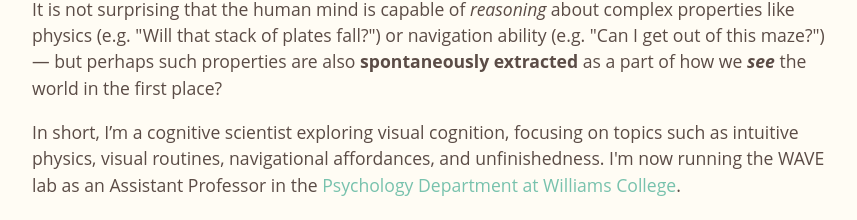
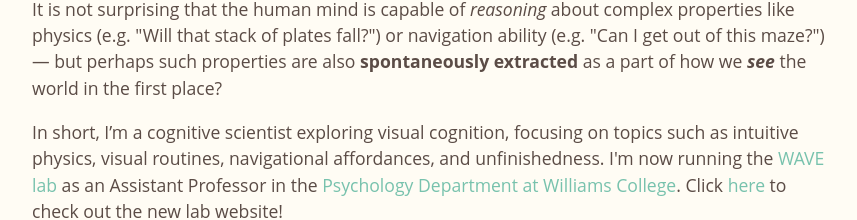
Before and after one commit to KimWWong/KimWWong.github.io, an Astro site: page / in a window 1280 px wide. Shown: the part 585-805 px from the top of the page, without its empty margins (208-1065 px from the left). Built offline with nearby package versions, Linux system fonts and the light colour scheme; Astro itself is replaced by a stand-in of ours.

Commit message:
Adds link to new lab

```diff
--- a/src/pages/index.astro
+++ b/src/pages/index.astro
@@ -15,7 +15,8 @@ const pageTitle = "Kim Wong: About";
         It is not surprising that the human mind is capable of <i>reasoning</i> about complex properties like physics (e.g. "Will that stack of plates fall?") or navigation ability (e.g. "Can I get out of this maze?") &mdash; but perhaps such properties are also <b>spontaneously extracted</b> as a part of how we <b><i>see</i></b> the world in the first place?
     </p>
     <p>
-        In short, I’m a cognitive scientist exploring visual cognition, focusing on topics such as intuitive physics, visual routines, navigational affordances, and unfinishedness. I'm now running the WAVE lab as an Assistant Professor in the <a class="footer__link" href="https://psychology.williams.edu/" target="_blank">Psychology Department at Williams College</a>.
+        In short, I’m a cognitive scientist exploring visual cognition, focusing on topics such as intuitive physics, visual routines, navigational affordances, and unfinishedness. I'm now running the <a class="footer__link" href="https://psychology.williams.edu/wave-lab/" target="_blank">WAVE lab</a> as an Assistant Professor in the <a class="footer__link" href="https://psychology.williams.edu/" target="_blank">Psychology Department at Williams College</a>. Click <a class="footer__link" href="https://psychology.williams.edu/wave-lab/" target="_blank">here</a> to check out the new lab website!
+
     </p>
     <p>
         I completed my PhD in <a class="footer__link" href="https://psychology.yale.edu/graduate/overview-program" target="_blank">Psychology at Yale University</a>.  I worked primarily in Brian Scholl's <a class="footer__link" href="https://perception.yale.edu/" target="_blank" >Perception and Cognition lab</a>, and also collaborated with Ilker Yildirim's <a class="footer__link" href="http://cncl.yale.edu/" target="_blank" >Cognitive & Neural Computation lab</a>. Previously, I worked with Michael (Mike) McCloskey in the <a class="footer__link" href="https://sites.krieger.jhu.edu/mccloskey-lab/people/" target="_blank" >Cognitive Neuroscience Lab</a> at Johns Hopkins.
```
